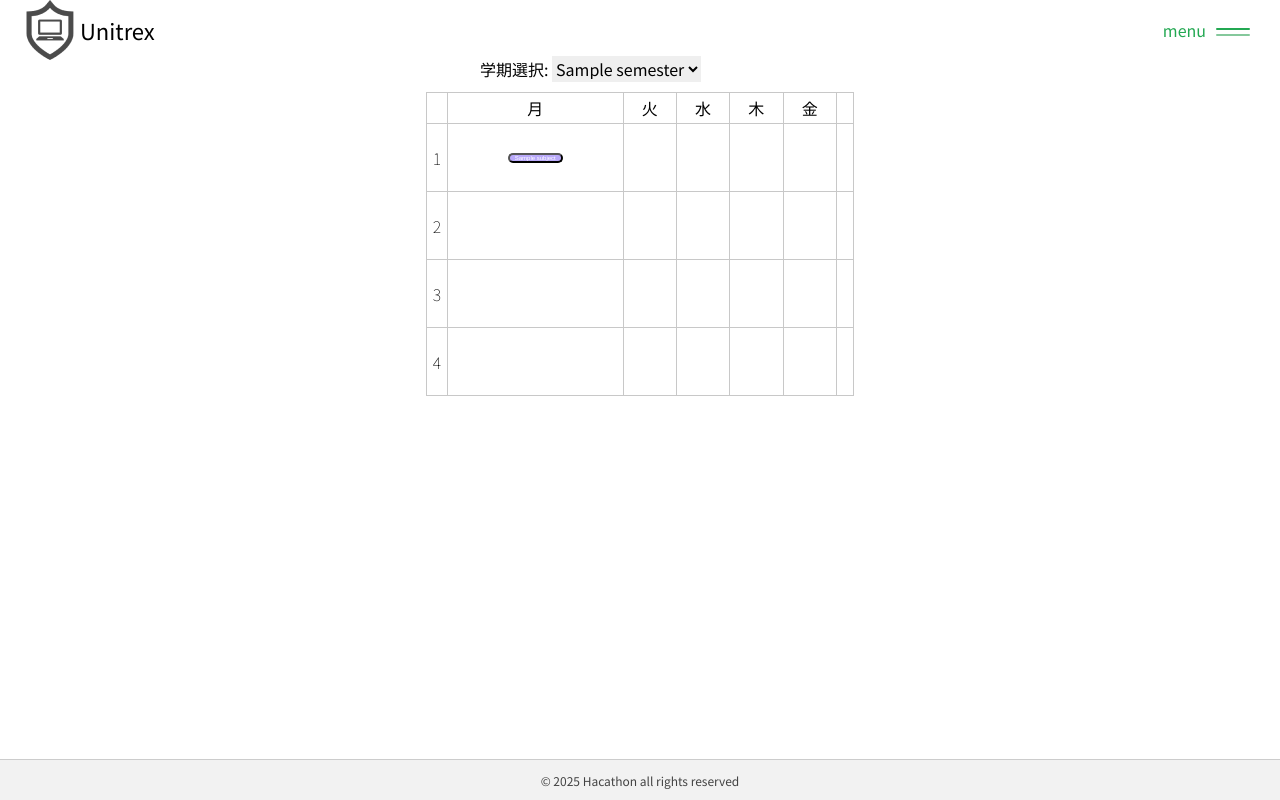
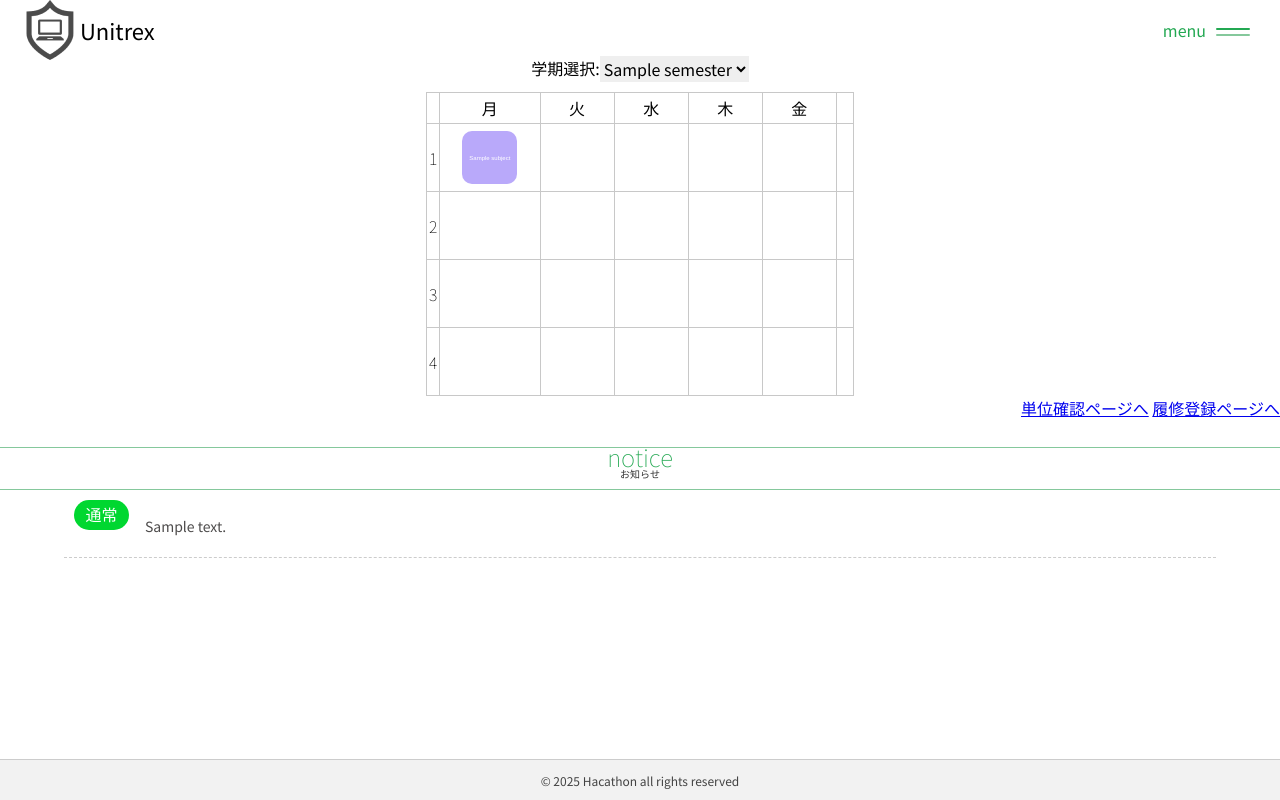
Before and after one commit to nayutarou/Hackathon2025Spring, a Django app: page /attendances/ in a window 1280 px wide. Run offline with Django 4.2, Linux system fonts and the light colour scheme; a user stored in the database is signed in; tables that the repository leaves empty hold one stand-in row (values such as "Sample post"); some web fonts are replaced.

Commit message:
fix index

```diff
--- a/attendances/views.py
+++ b/attendances/views.py
@@ -137,8 +137,6 @@ def mytimetable_regist(request):
         if is_registered:
             mytimetable_list = MYTimetable.objects.filter(user=user, semester=selected_semester)
 
-        print(f"***check***:{is_registered}")
-        print(f"aaaaaaaa~{mytimetable_list}")
 
         return render(request, 'attendances/mytimetable.html', {
             'subject_classes': subject_classes,
@@ -183,12 +181,17 @@ def topframe(request):
             'mytimetable_id': timetable.id,
         })
 
+    # --- 通知データの取得 ---
+    notices = Notice.objects.filter(user=user).select_related('subject').order_by('-created_at')
+    print(notices)
     context = {
-    'timetable_data_json': json.dumps(timetable_data, cls=DjangoJSONEncoder),
-    'semesters': list(my_semesters),
-    'weekdays': [1, 2, 3, 4, 5],  # 月〜金
-    'periods': range(1, 5),       # 1限〜4限（必要なら調整）
-}
+        'timetable_data_json': json.dumps(timetable_data, cls=DjangoJSONEncoder),
+        'semesters': list(my_semesters),
+        'weekdays': [1, 2, 3, 4, 5],  # 月〜金
+        'periods': range(1, 5),       # 1限〜4限（必要なら調整）
+        'notices': notices,           # 通知データを追加
+    }
+
     return render(request, 'attendances/index.html', context)
 
 """
--- a/static/css/attendances/style.css
+++ b/static/css/attendances/style.css
@@ -1,5 +1,19 @@
 /* ===================時間割========================= */
-
+td {
+  width: 15vw;
+  height: auto;
+}
+form {
+  width: 100%;
+  height: 100%;
+  display: flex;
+  align-items: center;
+  justify-content: center;
+}
+button {
+  height: 100%;
+  border: none;
+}
 table {
   width: 100%;
   max-width: 428px;
@@ -13,16 +27,16 @@ table {
 tr th:last-child {
   width: 4%;
 }
-thead th{
+thead th {
   height: 30px;
 }
 
-.lesson-header{
+.lesson-header {
   width: 20px;
 }
 th,
 td {
-    border: solid 1px #C8C8C8;
+  border: solid 1px #c8c8c8;
   height: 67px;
   text-align: center;
   padding: 0;
@@ -33,37 +47,34 @@ td {
 tr.dayofweek th {
   height: 6vh;
 }
-.semester-select-safe{
-    width: 25%;
+.semester-select-safe {
   margin: 0 auto;
   margin-top: -4px;
   margin-bottom: 10px;
+  display: flex;
+  justify-content: space-evenly;
 }
 /* square-buttonクラスのスタイル */
 .square-button {
   display: flex;
-  justify-content: center;  /* 横方向中央 */
-  align-items: center;      /* 縦方向中央 */
+  justify-content: center; /* 横方向中央 */
+  align-items: center; /* 縦方向中央 */
   width: 55px;
   height: 80%;
   margin: 0 auto;
   padding: 0;
-    background-color: #B9A9FA;
+  background-color: #b9a9fa;
   color: white;
   text-decoration: none;
   text-align: center;
   font-size: 6px;
   border-radius: 10px;
-    white-space: normal;       /* 折り返し許可 */
-    word-wrap: break-word;     /* 単語の途中でも折り返し */
+  white-space: normal; /* 折り返し許可 */
+  word-wrap: break-word; /* 単語の途中でも折り返し */
   overflow-wrap: break-word;
 }
 
-
-
-
 /* =============レイアウト設定=============== */
-
 
 /* ▼ ドロップダウンリストのデフォルト状態（非表示） */
 .dropdown__lists {
@@ -106,28 +117,28 @@ tr.dayofweek th {
 }
 
 /* ▼ メニュータイトルのリンクの装飾と中央寄せ */
-.gnavi__list>a {
+.gnavi__list > a {
   position: relative;
   display: inline-block;
   text-align: center;
   text-decoration: none;
   /* 下線消去 */
-    color: #4D4B4B;
+  color: #4d4b4b;
   padding: 0px 0.3em 10px 0;
   /* 矢印分右に余白 */
 }
 
 /* ▼ メニュータイトルの右に下矢印 */
-.gnavi__list>a::after {
-    content: '';
+.gnavi__list > a::after {
+  content: "";
   position: absolute;
   top: 28%;
   right: -1em;
   transform: translateY(-50%) rotate(45deg);
   width: 6px;
   height: 6px;
-    border-bottom: 1.5px solid #4D4B4B;
-    border-right: 1.5px solid #4D4B4B;
+  border-bottom: 1.5px solid #4d4b4b;
+  border-right: 1.5px solid #4d4b4b;
   pointer-events: none;
   text-decoration: none;
 }
@@ -135,14 +146,14 @@ tr.dayofweek th {
 /* ▼ ドロップダウンリストのリンク装飾（下線消す） */
 .dropdown__lists a {
   text-decoration: none;
-    color: #4D4B4B;
+  color: #4d4b4b;
   display: block;
   padding: 10px;
   font-size: 90%;
 }
 
 .dropdown__lists a:hover {
-    border-bottom: solid 1.5px #4D4B4B;
+  border-bottom: solid 1.5px #4d4b4b;
 }
 
 /* ========================お知らせ=================== */
@@ -159,7 +170,7 @@ tr.dayofweek th {
   display: block;
   width: 100%;
   height: 0.3px;
-    background-color: #85C89C;
+  background-color: #85c89c;
 }
 
 /* お知らせの上のmargin */
@@ -182,7 +193,7 @@ tr.dayofweek th {
 .text-english {
   margin-top: -2vh;
   text-align: center;
-    color: #23A852;
+  color: #23a852;
   font-size: 24px;
   font-weight: 100;
 }
@@ -201,7 +212,7 @@ tr.dayofweek th {
   flex-wrap: nowrap;
   text-decoration: none;
   color: #333;
-    border-bottom: 1px dashed #CCC;
+  border-bottom: 1px dashed #ccc;
   padding: 10px 0px 5px 10px;
 }
 
@@ -216,23 +227,22 @@ tr.dayofweek th {
 }
 
 .first {
-    background-color: #FF3838;
+  background-color: #ff3838;
 }
 
 .second {
-    background-color: #00D730;
+  background-color: #00d730;
 }
 
 /* 実際の表示するお知らせの文 */
 .title {
-    color: #4D4B4B;
+  color: #4d4b4b;
   font-weight: 400;
   padding: 1.4%;
   font-size: 14px;
 }
 
 /* =================VIEWALL====================== */
-
 
 .view-all {
   color: #000;
@@ -245,7 +255,6 @@ tr.dayofweek th {
   height: 14%;
   margin-left: auto;
 }
-
 
 /* =================ポップアップ=========================- */
 
@@ -273,9 +282,8 @@ tr.dayofweek th {
   position: relative;
 }
 
-
 .modal-btn-attendance {
-    background-color: #68CBA7;
+  background-color: #68cba7;
   border-radius: 30px;
   display: flex;
   justify-content: space-around;
@@ -292,7 +300,7 @@ tr.dayofweek th {
 }
 
 .modal-btn-absence {
-    background-color: #FF7878;
+  background-color: #ff7878;
   border-radius: 30px;
   display: flex;
   justify-content: space-around;
@@ -307,3 +315,8 @@ tr.dayofweek th {
   font-size: 20px;
   box-shadow: 2px 4px 6px rgba(0, 0, 0, 0.2);
 }
+
+.link_all {
+  display: flex;
+  justify-content: right;
+}
--- a/templates/attendances/index.html
+++ b/templates/attendances/index.html
@@ -52,14 +52,12 @@
       {% endfor %}
     </tbody>
   </table>
-
   <div class="link_all">
-    {% comment %} <a href="{% url 'registration' %}" class="link_a">単位確認ページへ</a> {% endcomment %}
-    {% comment %} <a href="{% url 'registration' %}">
-      <img src="{% static 'img/Group 453.png' %}" class="img_a" alt="単位確認">
-    </a> {% endcomment %}
+    <div>
+      <a href="{% url 'attendances:credit_check' %}" class="link_a">単位確認ページへ</a>
+      <a href="{% url 'attendances:mytimetable_regist' %}">履修登録ページへ</a>
     </div>
-  {% comment %}
+  </div>
   <section class="notice">
     <div class="text-with-lines">
       <div class="text-contents">
@@ -69,25 +67,20 @@
     </div>
     <div class="notice-stand">
       <ul class="news-list">
-        {% for notice in notice %}
+        {% for notice in notices %}
         <li class="item">
           <a href="#">
             <div class="tabulabel {% if notice.is_urgent %}first{% else %}second{% endif %}">
               {% if notice.is_urgent %}緊急{% else %}通常{% endif %}
             </div>
-            <p class="title">{{ notice.title }}</p>
+            <p class="title">{{ notice.contents }}</p>
           </a>
         </li>
         {% endfor %}
       </ul>
     </div>
-    <div class="notice-footer">
-      <a href="{% url 'all_notices' %}" class="view-all">VIEW ALL</a>
-      <a href="{% url 'registration' %}">
-        <img src="{% static 'img/Arrow 2.png' %}" class="arrows" alt="矢印">
-      </a>
-    </div>
-  </section> {% endcomment %}
+
+  </section>
 </main>
 <script>
 
```
Lines whose indentation alone changed are shown as unchanged.
